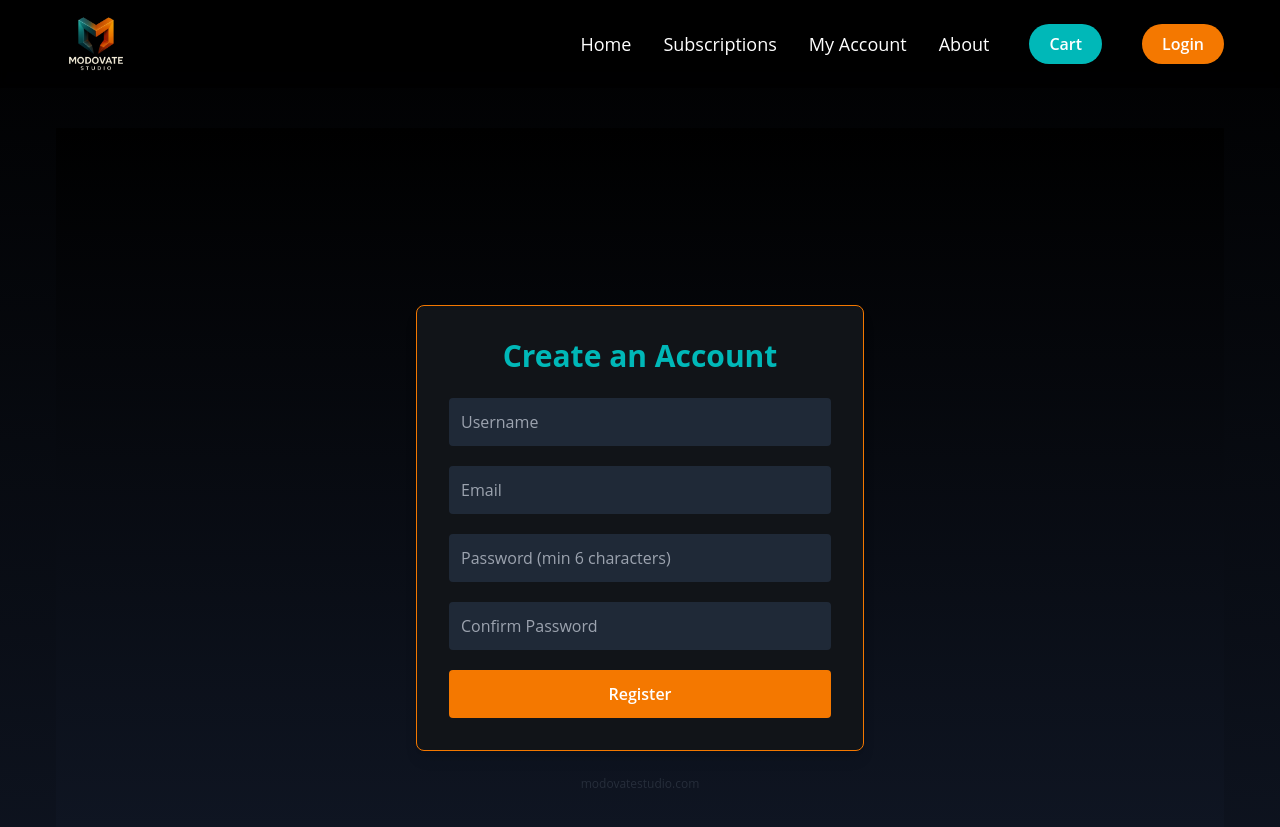
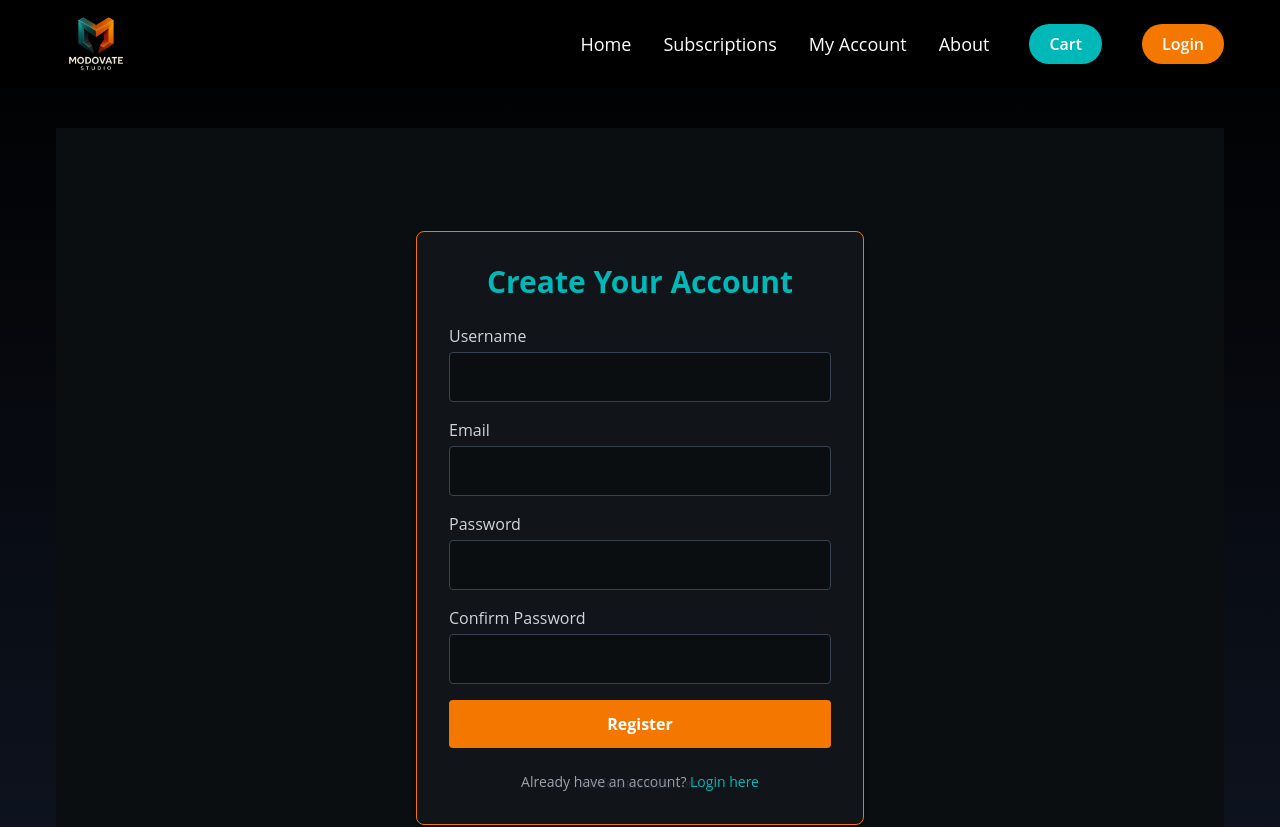
Before and after one commit to Lemnia/modovate-frontend, a React (Create React App) app: page /register in a window 1280 px wide. Shown: the top 827 px of the page. Built offline with nearby package versions, Linux system fonts and the light colour scheme; no server answers.

Commit message:
Update: Registration setup

```diff
--- a/src/pages/RegisterPage.js
+++ b/src/pages/RegisterPage.js
@@ -1,110 +1,114 @@
-import React, { useState } from 'react';
-import { useNavigate } from 'react-router-dom';
+import { useState } from 'react';
+import { Link, useNavigate } from 'react-router-dom';
+import axios from 'axios';
 
 const RegisterPage = () => {
   const navigate = useNavigate();
-  const [formData, setFormData] = useState({ username: '', email: '', password: '', confirmPassword: '' });
+
+  const [username, setUsername] = useState('');
+  const [email, setEmail] = useState('');
+  const [password, setPassword] = useState('');
+  const [confirmPassword, setConfirmPassword] = useState('');
+
   const [error, setError] = useState('');
   const [successMessage, setSuccessMessage] = useState('');
-
-  const handleChange = (e) => {
-    setFormData({ ...formData, [e.target.name]: e.target.value });
-  };
 
   const handleSubmit = async (e) => {
     e.preventDefault();
     setError('');
     setSuccessMessage('');
 
-    if (formData.password !== formData.confirmPassword) {
+    if (password !== confirmPassword) {
       setError('Passwords do not match.');
       return;
     }
 
     try {
-      const res = await fetch('/api-proxy/auth/register', {
-        method: 'POST',
-        headers: {
-          'Content-Type': 'application/json',
-        },
-        body: JSON.stringify({
-          username: formData.username,
-          email: formData.email,
-          password: formData.password,
-        }),
-      });
+      const response = await axios.post(`${import.meta.env.VITE_API_URL}/api/auth/register`, {
+        username,
+        email,
+        password,
+        confirmPassword,
+      }, { withCredentials: true });
 
-      const data = await res.json();
-
-      if (!res.ok) {
-        setError(data.message || 'Registration failed.');
-      } else {
-        setSuccessMessage('Registration successful! Please check your email to verify your account.');
-        setFormData({ username: '', email: '', password: '', confirmPassword: '' });
+      setSuccessMessage(response.data.message);
 
       setTimeout(() => {
         navigate('/login');
-        }, 5000);
-      }
-    } catch (error) {
-      console.error('Registration error:', error);
-      setError('An unexpected error occurred.');
+      }, 3000); // nakon 3 sekunde vodi na login
+    } catch (err) {
+      console.error(err);
+      setError(err.response?.data?.message || 'Registration failed. Please try again.');
     }
   };
 
   return (
-    <div className="min-h-screen flex items-center justify-center bg-gradient-to-b from-black to-gray-900 px-4">
-      <div className="max-w-md w-full bg-[#111418] p-8 rounded-lg shadow-lg border border-brand-orange">
-        <h2 className="text-3xl font-bold text-center text-brand-accent mb-6">Create an Account</h2>
-        <form onSubmit={handleSubmit} className="space-y-5">
+    <div className="min-h-screen flex items-center justify-center bg-[#0b0e11]">
+      <div className="w-full max-w-md p-8 space-y-6 bg-[#111418] rounded-lg shadow-md border border-[#F47800]">
+        <h2 className="text-3xl font-bold text-center text-[#00B8B8]">Create Your Account</h2>
+
+        <form onSubmit={handleSubmit} className="space-y-4">
+          <div>
+            <label className="block text-gray-300 mb-1">Username</label>
             <input
               type="text"
-            name="username"
-            placeholder="Username"
-            value={formData.username}
-            onChange={handleChange}
-            className="w-full p-3 rounded bg-gray-800 text-white placeholder-gray-400"
+              value={username}
+              onChange={(e) => setUsername(e.target.value)}
               required
+              className="w-full p-3 rounded bg-[#0b0e11] text-white border border-gray-700 focus:outline-none focus:border-[#00B8B8]"
             />
+          </div>
+
+          <div>
+            <label className="block text-gray-300 mb-1">Email</label>
             <input
               type="email"
-            name="email"
-            placeholder="Email"
-            value={formData.email}
-            onChange={handleChange}
-            className="w-full p-3 rounded bg-gray-800 text-white placeholder-gray-400"
+              value={email}
+              onChange={(e) => setEmail(e.target.value)}
               required
+              className="w-full p-3 rounded bg-[#0b0e11] text-white border border-gray-700 focus:outline-none focus:border-[#00B8B8]"
             />
+          </div>
+
+          <div>
+            <label className="block text-gray-300 mb-1">Password</label>
             <input
               type="password"
-            name="password"
-            placeholder="Password (min 6 characters)"
-            value={formData.password}
-            onChange={handleChange}
-            className="w-full p-3 rounded bg-gray-800 text-white placeholder-gray-400"
+              value={password}
+              onChange={(e) => setPassword(e.target.value)}
               required
+              className="w-full p-3 rounded bg-[#0b0e11] text-white border border-gray-700 focus:outline-none focus:border-[#00B8B8]"
             />
+          </div>
+
+          <div>
+            <label className="block text-gray-300 mb-1">Confirm Password</label>
             <input
               type="password"
-            name="confirmPassword"
-            placeholder="Confirm Password"
-            value={formData.confirmPassword}
-            onChange={handleChange}
-            className="w-full p-3 rounded bg-gray-800 text-white placeholder-gray-400"
+              value={confirmPassword}
+              onChange={(e) => setConfirmPassword(e.target.value)}
               required
+              className="w-full p-3 rounded bg-[#0b0e11] text-white border border-gray-700 focus:outline-none focus:border-[#00B8B8]"
             />
+          </div>
+
+          {error && <p className="text-red-500 text-sm">{error}</p>}
+          {successMessage && <p className="text-green-500 text-sm">{successMessage}</p>}
+
           <button
             type="submit"
-            className="w-full py-3 bg-brand-orange hover:bg-orange-600 text-white font-semibold rounded transition duration-300"
+            className="w-full bg-[#F47800] hover:bg-orange-600 text-white font-bold py-3 px-6 rounded transition duration-200"
           >
             Register
           </button>
         </form>
 
-        {error && <p className="text-red-500 text-center mt-4">{error}</p>}
-        {successMessage && (
-          <p className="text-green-400 text-center mt-4">{successMessage}</p>
-        )}
+        <p className="text-center text-gray-400 text-sm mt-4">
+          Already have an account?{' '}
+          <Link to="/login" className="text-[#00B8B8] hover:underline">
+            Login here
+          </Link>
+        </p>
       </div>
     </div>
   );
```
Lines whose indentation alone changed are shown as unchanged.
